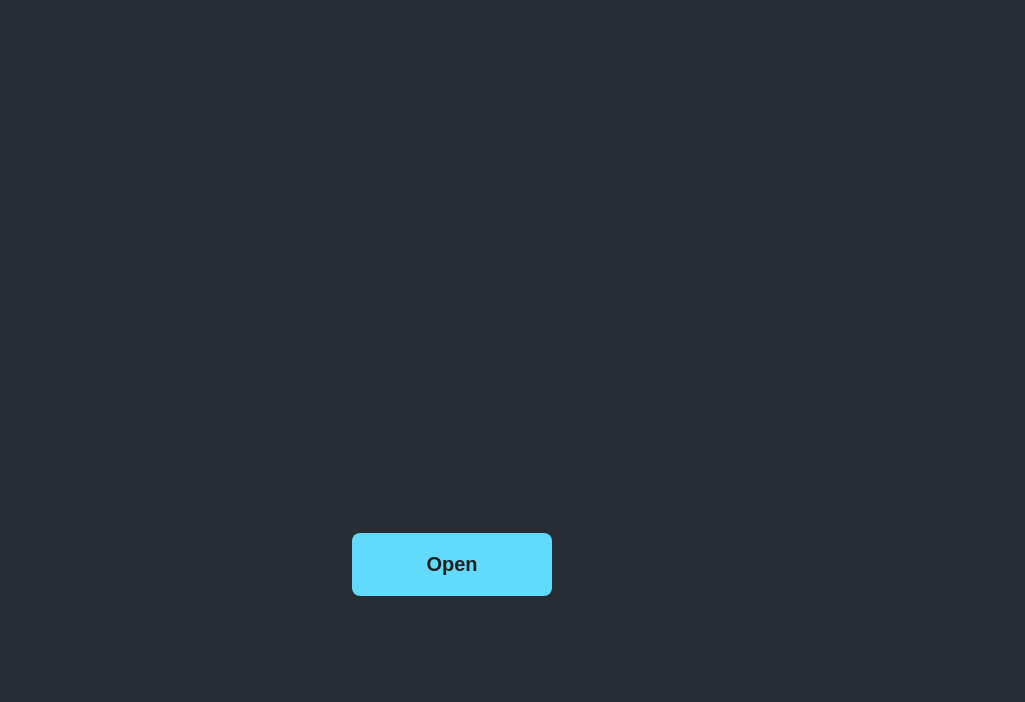
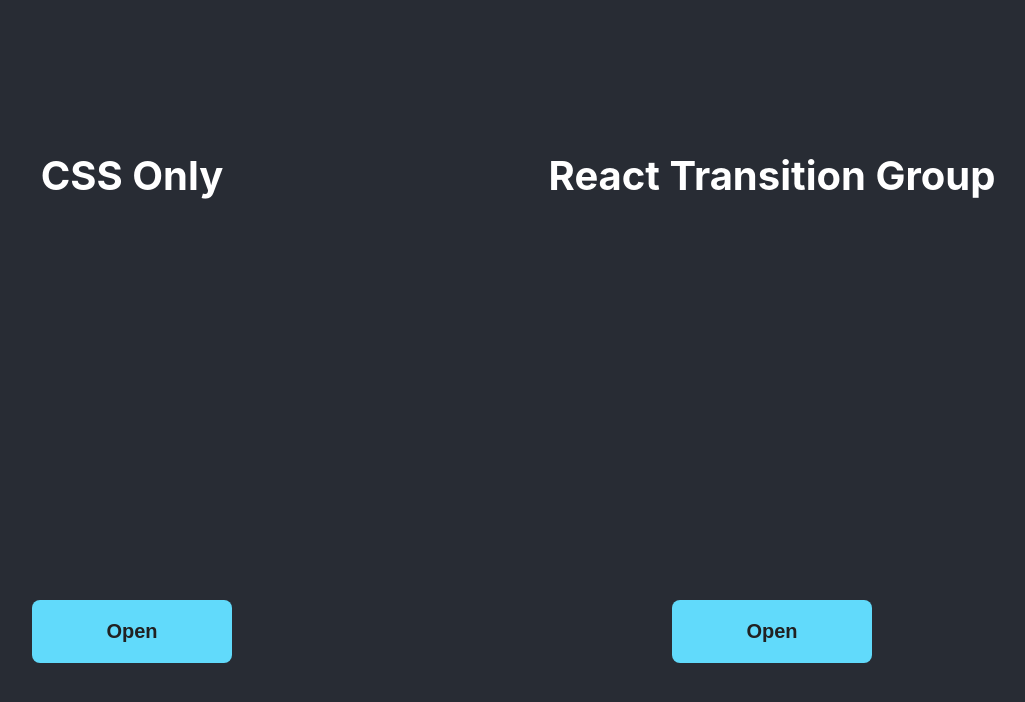
Before and after one commit to xrxoxcxox/qiita-react-transition-group, a React (Create React App) app: page / in a window 1280 px wide. Shown: the top 702 px of the page, without its empty margins (188-1213 px from the left). Built offline with nearby package versions, Linux system fonts and the light colour scheme.

Commit message:
Add example of using only CSS Animation

```diff
--- a/src/App.css
+++ b/src/App.css
@@ -1,11 +1,14 @@
 * {
   box-sizing: border-box;
+  margin: 0;
+  padding: 0;
 }
 
 .App {
   background-color: #282c34;
   display: grid;
-  grid-template-rows: 2fr 1fr;
+  grid-template-columns: 1fr 1fr;
+  grid-template-rows: 1fr 2fr 1fr;
   min-height: 100vh;
   text-align: center;
 }
--- a/src/App.tsx
+++ b/src/App.tsx
@@ -1,15 +1,41 @@
 import { useState } from "react";
 import "./App.css";
-import { css } from "@emotion/react";
+import { css, keyframes } from "@emotion/react";
 import { CSSTransition } from "react-transition-group";
 
 function App() {
   const [open, setOpen] = useState(false);
   const toggleOpen = () => setOpen((currentState) => !currentState);
+
+  const [reactTransitionGroupOpen, setReactTransitionGroupOpen] =
+    useState(false);
+  const toggleReactTransitionGroupOpen = () =>
+    setReactTransitionGroupOpen((currentState) => !currentState);
   return (
     <div className="App">
-      <CSSTransition in={open} timeout={200} classNames="my-node" unmountOnExit>
-        <div css={window}>
+      <p css={title}>CSS Only</p>
+      {open && (
+        <div css={window} className={open ? "open" : "close"}>
+          <img
+            src="https://picsum.photos/360/240"
+            alt=""
+            css={image}
+            width="360"
+            height="240"
+          />
+        </div>
+      )}
+      <button css={button} onClick={toggleOpen}>
+        {open ? "Close" : "Open"}
+      </button>
+      <p css={title}>React Transition Group</p>
+      <CSSTransition
+        in={reactTransitionGroupOpen}
+        timeout={200}
+        classNames="react-transition-group"
+        unmountOnExit
+      >
+        <div css={reactTransitionGroupWindow}>
           <img
             src="https://picsum.photos/360/240"
             alt=""
@@ -19,27 +45,40 @@
           />
         </div>
       </CSSTransition>
-      <button css={appLink} onClick={toggleOpen}>
-        {open ? "Close" : "Open"}
+      <button css={button} onClick={toggleReactTransitionGroupOpen}>
+        {reactTransitionGroupOpen ? "Close" : "Open"}
       </button>
     </div>
   );
 }
 
-const appLink = css`
-  align-self: flex-start;
-  background-color: #61dafb;
-  border: none;
-  border-radius: 8px;
-  color: #212121;
-  cursor: pointer;
-  font-size: 20px;
+const title = css`
+  align-self: flex-end;
+  color: #fff;
+  font-size: 40px;
   font-weight: bold;
-  grid-row: 2 / 3;
-  justify-self: center;
-  padding: 20px 40px;
-  text-decoration: none;
-  width: 200px;
+`;
+
+const windowOpenKeyframes = keyframes`
+  from {
+    opacity: 0;
+    transform: translateY(50%);
+  }
+  to {
+    opacity: 1;
+    transform: translateY(0);
+  }
+`;
+
+const windowCloseKeyframes = keyframes`
+  from {
+    opacity: 1;
+    transform: translateY(0);
+  }
+  to {
+    opacity: 0;
+    transform: translateY(-20%);
+  }
 `;
 
 const window = css`
@@ -48,25 +87,51 @@
   border-radius: 8px;
   color: #212121;
   font-size: 40px;
+  grid-column: 1 / 2;
+  grid-row: 2 / 3;
+  justify-self: center;
+  opacity: 0;
+  padding: 20px;
+  transform: translateY(0);
+  transition-duration: 300ms;
+  transition-property: opacity, transform;
+  transition-timing-function: cubic-bezier(0, 0, 0.2, 1);
+  width: 400px;
+  &.open {
+    animation: ${windowOpenKeyframes} ease 300ms both;
+  }
+  &.close {
+    animation: ${windowCloseKeyframes} ease 300ms both;
+  }
+`;
+
+const reactTransitionGroupWindow = css`
+  align-self: center;
+  background-color: #fff;
+  border-radius: 8px;
+  color: #212121;
+  font-size: 40px;
+  grid-column: 2 / 3;
+  grid-row: 2 / 3;
   justify-self: center;
   padding: 20px;
   width: 400px;
-  &.my-node-enter {
+  &.react-transition-group-enter {
     opacity: 0;
     transform: translateY(50%);
   }
-  &.my-node-enter-active {
+  &.react-transition-group-enter-active {
     opacity: 1;
     transform: translateY(0);
     transition-duration: 300ms;
     transition-property: opacity, transform;
     transition-timing-function: cubic-bezier(0, 0, 0.2, 1);
   }
-  &.my-node-exit {
+  &.react-transition-group-exit {
     opacity: 1;
     transform: translateY(0);
   }
-  &.my-node-exit-active {
+  &.react-transition-group-exit-active {
     opacity: 0;
     transform: translateY(-20%);
     transition-duration: 150ms;
@@ -81,4 +146,20 @@
   display: block;
 `;
 
+const button = css`
+  align-self: flex-start;
+  background-color: #61dafb;
+  border: none;
+  border-radius: 8px;
+  color: #212121;
+  cursor: pointer;
+  font-size: 20px;
+  font-weight: bold;
+  grid-row: 3 / 4;
+  justify-self: center;
+  padding: 20px 40px;
+  text-decoration: none;
+  width: 200px;
+`;
+
 export default App;
```
